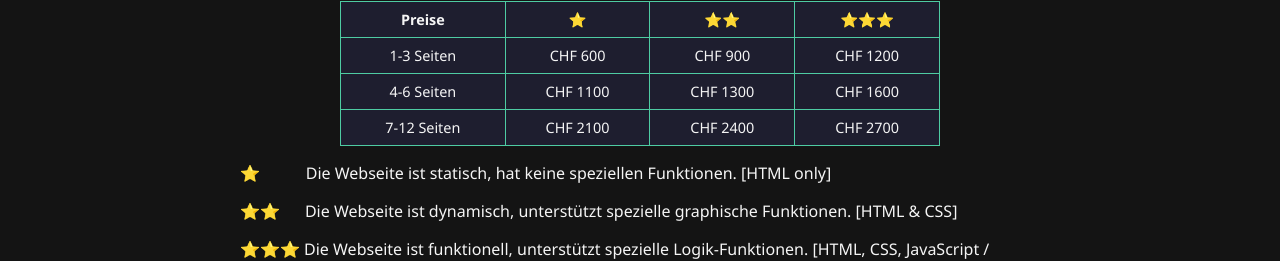
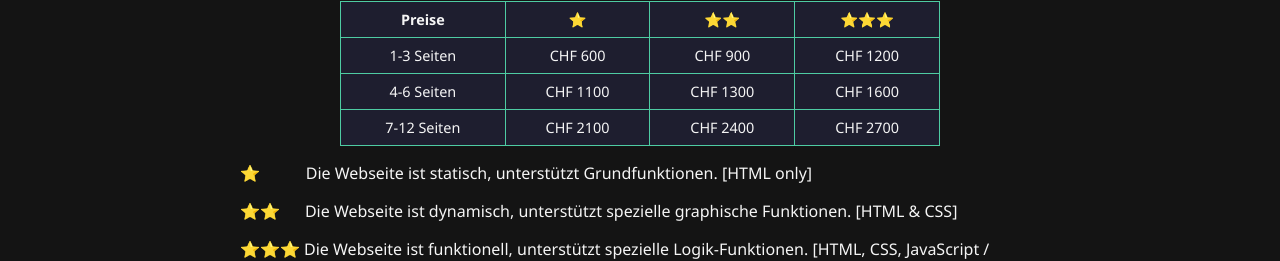
Before and after one commit to steve-parker-dev/steve-parker-dev.github.io, a plain HTML site: page index.html in a window 1280 px wide. Shown: the part 849-1110 px from the top of the page. Drawn offline with Linux system fonts and the light colour scheme.

```diff
--- a/index.html
+++ b/index.html
@@ -131,7 +131,7 @@
           <tr><td>7-12 Seiten</td><td>CHF 2100</td><td>CHF 2400</td><td>CHF 2700</td></tr>
         </table>
         <p></p>
-        <p>  ⭐️ &nbsp;&nbsp;&nbsp;&nbsp;&nbsp;&nbsp; &nbsp;&nbsp;&nbsp;Die Webseite ist statisch, hat keine speziellen Funktionen. [HTML only]</p>
+        <p>  ⭐️ &nbsp;&nbsp;&nbsp;&nbsp;&nbsp;&nbsp; &nbsp;&nbsp;&nbsp;Die Webseite ist statisch, unterstützt Grundfunktionen. [HTML only]</p>
         <p> ⭐️⭐️&nbsp;&nbsp;&nbsp; &nbsp;&nbsp;Die Webseite ist dynamisch, unterstützt spezielle graphische Funktionen. [HTML & CSS]</p>
         <p>⭐️⭐️⭐️ Die Webseite ist funktionell, unterstützt spezielle Logik-Funktionen. [HTML, CSS, JavaScript / React]</p>
         <br>
```
Also changed, not shown: 2 other files.
